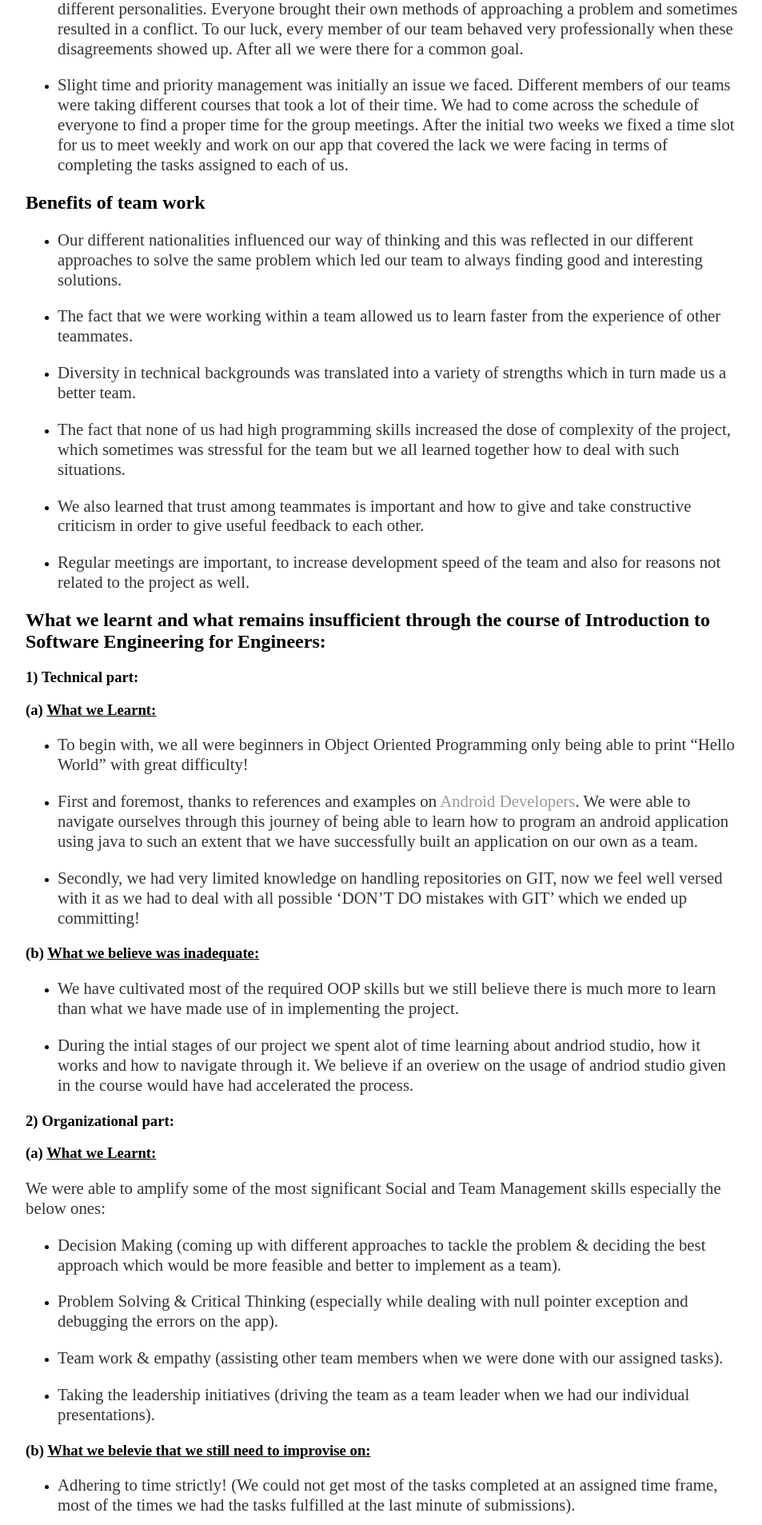
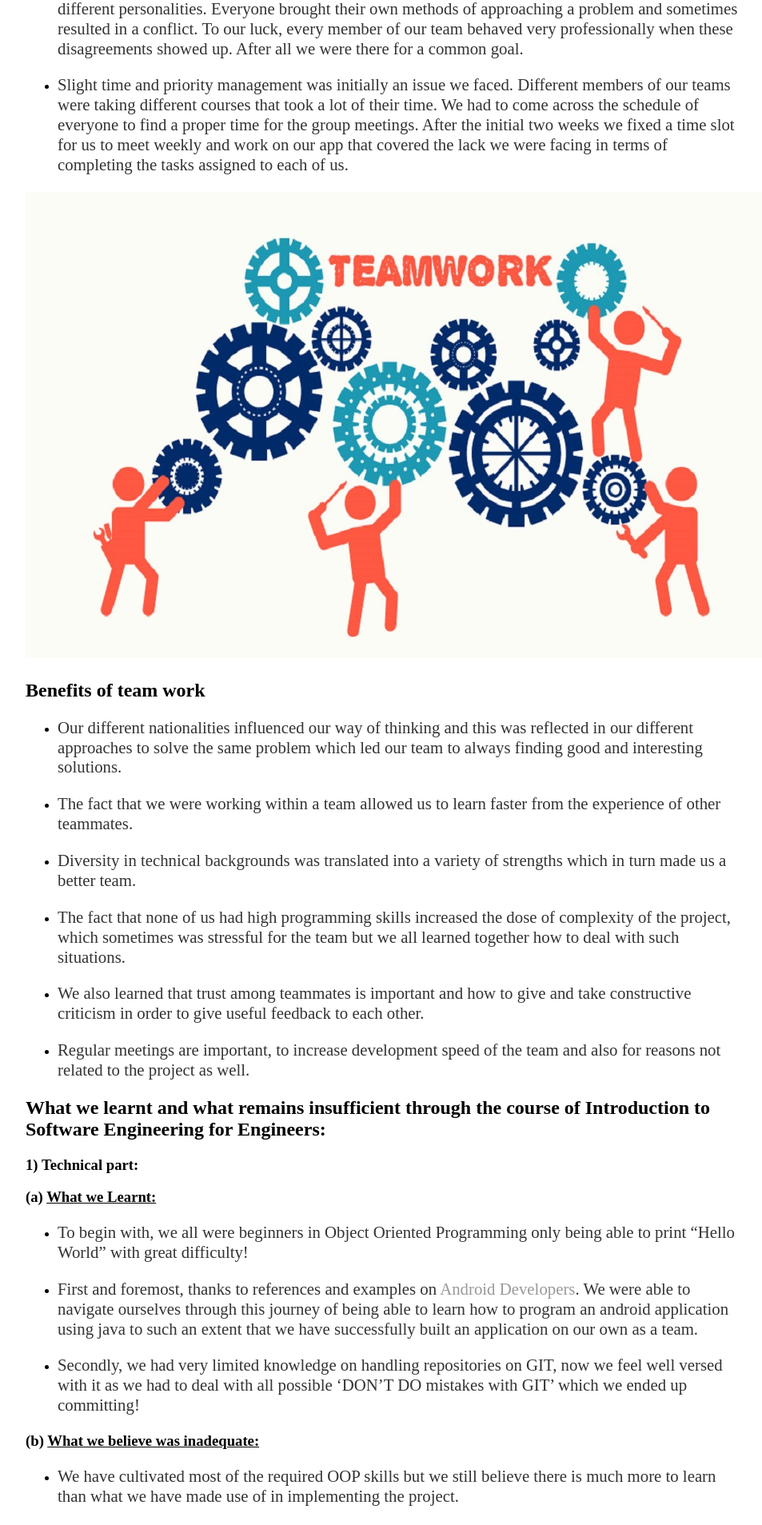
Before and after one commit to NadeemNicoR/TeamProjects, a Jekyll site: the page built from docs/_posts/2019-07-02-Reflections & Play Store Entry.md, in a window 1280 px wide. Shown: the part 2170-4077 px from the top of the page at 80% size, without its empty margins (160-1113 px from the left). Built offline with Jekyll 4.4.1, drawn with Linux system fonts in a browser that asks for light colours; our own code applies the rules of GitHub Pages for plain Markdown files.

Commit message:
Update 2019-07-02-Reflections & Play Store Entry.md

```diff
--- a/docs/_posts/2019-07-02-Reflections & Play Store Entry.md
+++ b/docs/_posts/2019-07-02-Reflections & Play Store Entry.md
@@ -26,6 +26,9 @@ Our team is made of four people with four different educational and professional
 - Since we came from four completely different cultures and backgrounds, we had in our team four different personalities. Everyone brought their own methods of approaching a problem and sometimes resulted in a conflict. To our luck, every member of our team behaved very professionally when these disagreements showed up. After all we were there for a common goal.
 
 - Slight time and priority management was initially an issue we faced. Different members of our teams were taking different courses that took a lot of their time. We had to come across the schedule of everyone to find a proper time for the group meetings. After the initial two weeks we fixed a time slot for us to meet weekly and work on our app that covered the lack we were facing in terms of completing the tasks assigned to each of us.
+
+
+![Teamwork]({{site.baseurl}}/images/Teamwork_01.jpg)
 
 
 ## Benefits of team work
```
